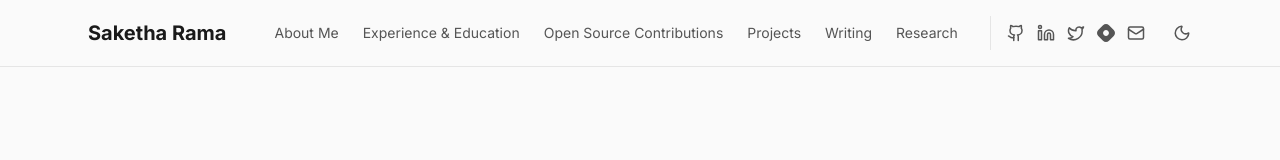
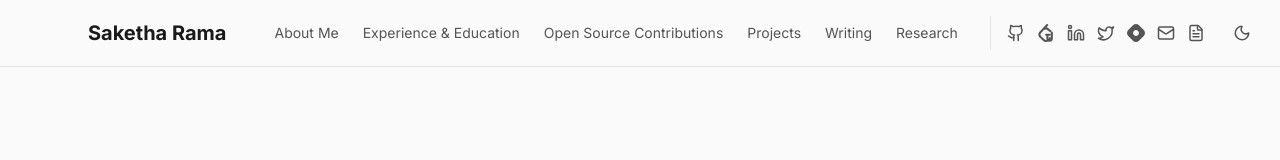
Before and after one commit to bv-saketha-rama/Saketha-Rama, a React (Vite) app: page / in a window 1280 px wide. Shown: the top 160 px of the page. Built offline with nearby package versions, Linux system fonts and the light colour scheme.

Commit message:
fix : fixed mobile ui & added resume section

```diff
--- a/src/components/Connect.jsx
+++ b/src/components/Connect.jsx
@@ -1,5 +1,6 @@
-import { Github, Linkedin, Twitter, Mail } from 'lucide-react';
+import { Github, Linkedin, Twitter, Mail, FileText } from 'lucide-react';
 import HashnodeIcon from './icons/HashnodeIcon';
+import LeetCodeIcon from './icons/LeetCodeIcon';
 
 const socialLinks = [
     {
@@ -7,6 +8,18 @@ const socialLinks = [
         icon: <Github size={20} />,
         url: "https://github.com/bv-saketha-rama",
         description: "Check out my code"
+    },
+    {
+        name: "Resume",
+        icon: <FileText size={20} />,
+        url: "https://drive.google.com/file/d/1m6jIYbU_qrYiGd7D4E_2xWTlKXHCJHEN/view?usp=sharing",
+        description: "Check out my Resume"
+    },
+    {
+        name: "LeetCode",
+        icon: <LeetCodeIcon size={20} />,
+        url: "https://leetcode.com/u/bv-saketha-rama/",
+        description: "check out my DSA skills"
     },
     {
         name: "LinkedIn",
--- a/src/components/Header.jsx
+++ b/src/components/Header.jsx
@@ -1,6 +1,7 @@
 import { useState } from 'react';
-import { Github, Linkedin, Mail, Twitter, Sun, Moon, Menu, X } from 'lucide-react';
+import { Github, Linkedin, Mail, Twitter, Sun, Moon, Menu, X, FileText } from 'lucide-react';
 import HashnodeIcon from './icons/HashnodeIcon';
+import LeetCodeIcon from './icons/LeetCodeIcon';
 
 const Header = ({ toggleTheme, isDark }) => {
     const [isMobileNavOpen, setIsMobileNavOpen] = useState(false);
@@ -43,6 +44,9 @@ const Header = ({ toggleTheme, isDark }) => {
                         <a href="https://github.com/bv-saketha-rama" target="_blank" rel="noopener noreferrer" className="text-[var(--color-text-secondary)] hover:text-[var(--color-text)] hidden sm:block" title="GitHub">
                             <Github size={18} />
                         </a>
+                        <a href="https://leetcode.com/u/bv-saketha-rama/" target="_blank" rel="noopener noreferrer" className="text-[var(--color-text-secondary)] hover:text-[var(--color-text)] hidden sm:block" title="LeetCode">
+                            <LeetCodeIcon size={18} />
+                        </a>
                         <a href="https://www.linkedin.com/in/saketha-rama-5b93a81b9/" target="_blank" rel="noopener noreferrer" className="text-[var(--color-text-secondary)] hover:text-[var(--color-text)] hidden sm:block" title="LinkedIn">
                             <Linkedin size={18} />
                         </a>
@@ -54,6 +58,9 @@ const Header = ({ toggleTheme, isDark }) => {
                         </a>
                         <a href="mailto:sakethram9999@gmail.com" className="text-[var(--color-text-secondary)] hover:text-[var(--color-text)] hidden sm:block" title="Gmail">
                             <Mail size={18} />
+                        </a>
+                        <a href="https://drive.google.com/file/d/1m6jIYbU_qrYiGd7D4E_2xWTlKXHCJHEN/view?usp=sharing" target="_blank" rel="noopener noreferrer" className="text-[var(--color-text-secondary)] hover:text-[var(--color-text)] hidden sm:block" title="Resume">
+                            <FileText size={18} />
                         </a>
 
                         <button
@@ -79,7 +86,7 @@ const Header = ({ toggleTheme, isDark }) => {
 
             {/* Mobile Navigation Overlay */}
             {isMobileNavOpen && (
-                <div className="fixed inset-0 top-[73px] z-[9999] bg-[var(--color-bg)] flex flex-col items-center pt-8 xl:hidden overflow-y-auto">
+                <div className="fixed left-0 right-0 bottom-0 top-[73px] z-[9999] bg-[var(--color-bg)] flex flex-col items-center pt-8 xl:hidden overflow-y-auto" style={{ height: 'calc(100vh - 73px)' }}>
                     <div className="flex flex-col items-center gap-6 p-6 w-full max-w-md" role="menu">
                         {navLinks.map(link => (
                             <a
@@ -93,9 +100,12 @@ const Header = ({ toggleTheme, isDark }) => {
                             </a>
                         ))}
 
-                        <div className="flex gap-6 mt-6 pt-6 border-t border-[var(--color-border)] w-full justify-center">
+                        <div className="flex flex-wrap gap-6 mt-6 pt-6 border-t border-[var(--color-border)] w-full justify-center">
                             <a href="https://github.com/bv-saketha-rama" target="_blank" rel="noopener noreferrer" className="text-[var(--color-text-secondary)] hover:text-[var(--color-text)]" title="GitHub">
                                 <Github size={24} />
+                            </a>
+                            <a href="https://leetcode.com/u/bv-saketha-rama/" target="_blank" rel="noopener noreferrer" className="text-[var(--color-text-secondary)] hover:text-[var(--color-text)]" title="LeetCode">
+                                <LeetCodeIcon size={24} />
                             </a>
                             <a href="https://www.linkedin.com/in/saketha-rama-5b93a81b9/" target="_blank" rel="noopener noreferrer" className="text-[var(--color-text-secondary)] hover:text-[var(--color-text)]" title="LinkedIn">
                                 <Linkedin size={24} />
@@ -109,6 +119,9 @@ const Header = ({ toggleTheme, isDark }) => {
                             <a href="mailto:sakethram9999@gmail.com" className="text-[var(--color-text-secondary)] hover:text-[var(--color-text)]" title="Gmail">
                                 <Mail size={24} />
                             </a>
+                            <a href="https://drive.google.com/file/d/1m6jIYbU_qrYiGd7D4E_2xWTlKXHCJHEN/view?usp=sharing" target="_blank" rel="noopener noreferrer" className="text-[var(--color-text-secondary)] hover:text-[var(--color-text)]" title="Resume">
+                                <FileText size={24} />
+                            </a>
                         </div>
                     </div>
                 </div>
--- a/src/components/Skills.jsx
+++ b/src/components/Skills.jsx
@@ -17,7 +17,7 @@ const skillCategories = [
     },
     {
         title: "Infra & DevOps",
-        skills: ["Linux", "AWS (S3, EC2)", "Docker", "Kubernetes", "Jenkins", "LGTM Stack", "CI/CD", "Performance Optimization"]
+        skills: ["Linux", "AWS", "GCP", "Azure", "Docker", "Kubernetes", "Jenkins", "LGTM Stack", "CI/CD", "Performance Optimization"]
     }
 ];
 
--- /dev/null
+++ b/src/components/icons/LeetCodeIcon.jsx
@@ -0,0 +1,28 @@
+const LeetCodeIcon = ({ size = 20, className = "" }) => {
+    return (
+        <svg
+            width={size}
+            height={size}
+            viewBox="0 0 24 24"
+            fill="none"
+            xmlns="http://www.w3.org/2000/svg"
+            className={className}
+        >
+            {/* LeetCode logo - bracket with bar design */}
+            <path
+                d="M13.483 0a1.374 1.374 0 0 0-.961.438L7.116 6.226l-3.854 4.126a5.266 5.266 0 0 0-1.209 2.104 5.35 5.35 0 0 0-.125.513 5.527 5.527 0 0 0 .062 2.362 5.83 5.83 0 0 0 .349 1.017 5.938 5.938 0 0 0 1.271 1.818l4.277 4.193.039.038c2.248 2.165 5.852 2.133 8.063-.074l2.396-2.392c.54-.54.54-1.414.003-1.955a1.378 1.378 0 0 0-1.951-.003l-2.396 2.392a3.021 3.021 0 0 1-4.205.038l-.02-.019-4.276-4.193c-.652-.64-.972-1.469-.948-2.263a2.68 2.68 0 0 1 .066-.523 2.545 2.545 0 0 1 .619-1.164L9.13 8.114c1.058-1.134 3.204-1.27 4.43-.278l3.501 2.831c.593.48 1.461.387 1.94-.207a1.384 1.384 0 0 0-.207-1.943l-3.5-2.831c-.8-.647-1.766-1.045-2.774-1.202l2.015-2.158A1.384 1.384 0 0 0 13.483 0Z"
+                fill="currentColor"
+            />
+            <path
+                d="M11.991 13.074a1.38 1.38 0 0 0 0 2.748h5.014a1.38 1.38 0 0 0 0-2.748h-5.014Z"
+                fill="currentColor"
+            />
+            <path
+                d="M20.294 10.087a1.38 1.38 0 0 0-.556-.108 1.38 1.38 0 0 0-1.378 1.383l.007 8.021c0 .763-.621 1.383-1.38 1.383h-.297c-.756 0-1.373-.62-1.373-1.383v-3.506a1.38 1.38 0 0 0-2.76 0v3.506a4.14 4.14 0 0 0 4.134 4.144h.297a4.14 4.14 0 0 0 4.138-4.144l-.007-8.021a1.38 1.38 0 0 0-.825-1.275Z"
+                fill="currentColor"
+            />
+        </svg>
+    );
+};
+
+export default LeetCodeIcon;
--- a/src/data/blogsData.js
+++ b/src/data/blogsData.js
@@ -3,7 +3,7 @@ export const defaultBlogs = [
         id: 1,
         title: "From Fork to Merge: How I Use AI to Understand, Build, and Ship PRs",
         date: "Recent",
-        description: "A comprehensive walkthrough of an AI-enhanced development workflow, detailing how to leverage AI tools to streamline the process from forking a repository to merging a pull request.",
+        description: "Practical Tips for Using AI to Decode Complex Codebases and Ship Faster.",
         link: "https://ai-development-workflow.hashnode.dev/from-fork-to-merge-how-i-use-ai-to-understand-build-and-ship-prs"
     }
 ];
```
